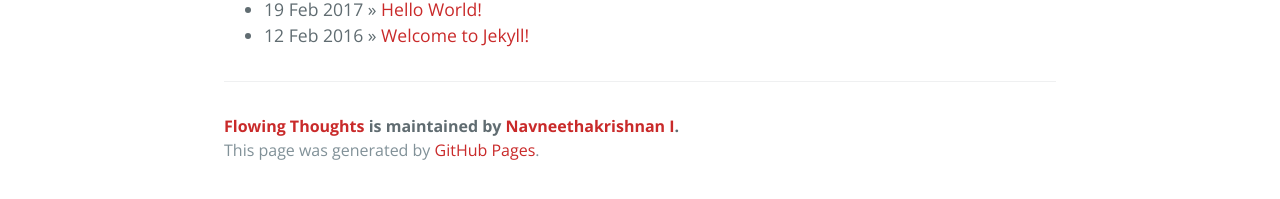
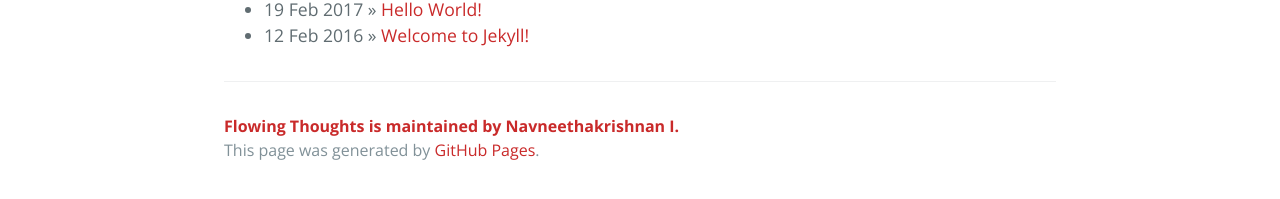
Before and after one commit to Navneet-Suresh/Navneet-Suresh.github.io, a Jekyll site: the page built from index.html, in a window 1280 px wide. Shown: the part 514-713 px from the top of the page. Built offline with Jekyll 4.4.1, drawn with Linux system fonts in a browser that asks for light colours; the list of posts is cut into pages by our own code.

Commit message:
Add color to site footer
Add RED COlor to site footer

```diff
--- a/css/ns.css
+++ b/css/ns.css
@@ -182,7 +182,7 @@ a:hover { text-decoration: underline; }
 .main-content dl dd { padding: 0; margin-bottom: 1rem; }
 .main-content hr { height: 2px; padding: 0; margin: 1rem 0; background-color: #eff0f1; border: 0; }
 
-.site-footer { padding-top: 2rem; margin-top: 2rem; border-top: solid 1px #eff0f1; }
+.site-footer {  color: #c92a2a; padding-top: 2rem; margin-top: 2rem; border-top: solid 1px #eff0f1; }
 @media screen and (min-width: 64em) { .site-footer { font-size: 1rem; } }
 @media screen and (min-width: 42em) and (max-width: 64em) { .site-footer { font-size: 1rem; } }
 @media screen and (max-width: 42em) { .site-footer { font-size: 0.9rem; } }
```
